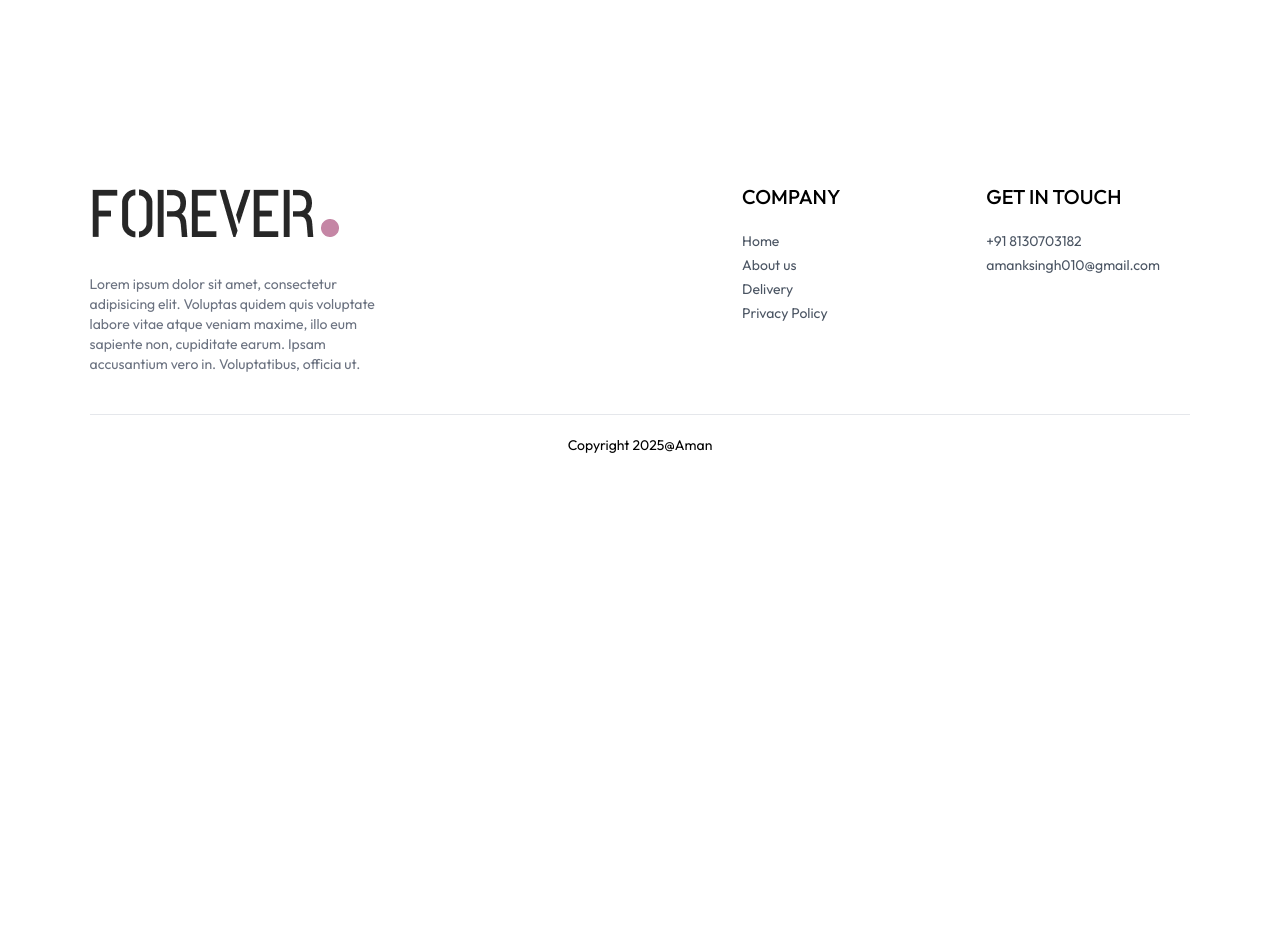
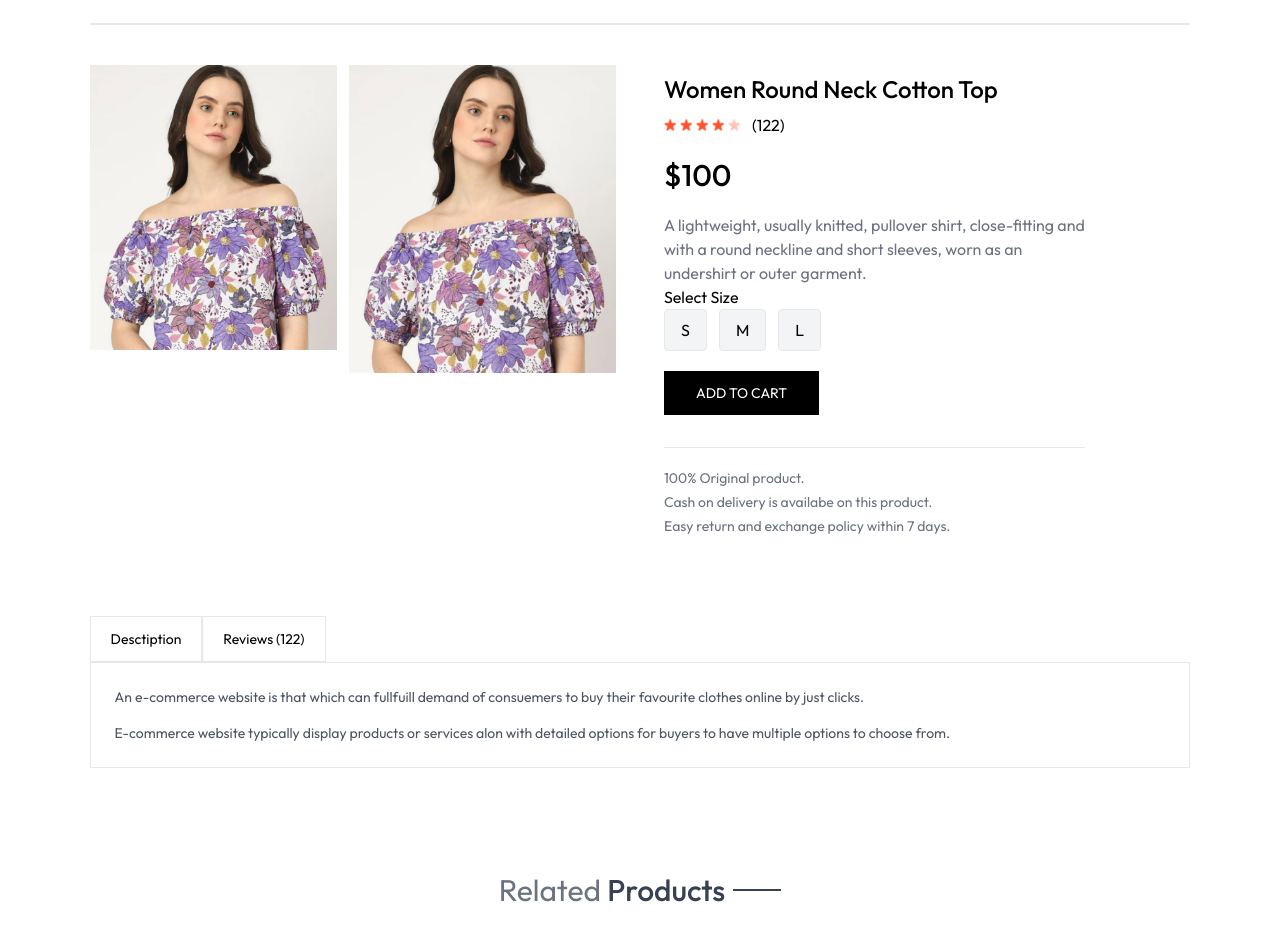
Before and after one commit to amank010/E-Commerce-App, a React (Vite) app in the folder frontend/: page /product/aaaaa in a window 1280 px wide. Shown: the part 58-984 px from the top of the page. Before the commit the page ends 800 px from the top, so only its background shows below. Built offline with nearby package versions, Linux system fonts and the light colour scheme.

Commit message:
product page

```diff
--- a/frontend/src/App.jsx
+++ b/frontend/src/App.jsx
@@ -12,10 +12,13 @@
 import Navbar from './components/Navbar'
 import Footer from './components/Footer'
 import SearchBar from './components/SearchBar'
+import { ToastContainer, toast } from 'react-toastify';
+
 
 const App = () => {
   return (
     <div className='px-4 sm:px-[5vw] md:px-[7vw] lg:px-9[9vw]'>
+      <ToastContainer />
       <Navbar/>
       <SearchBar/>
       <Routes>
--- a/frontend/src/components/Navbar.jsx
+++ b/frontend/src/components/Navbar.jsx
@@ -8,7 +8,7 @@
 
   const [visible, setVisible] = useState(false);
 
-  const {setShowSearch}= useContext(ShopContext);
+  const {setShowSearch, getCartCount}= useContext(ShopContext);
 
   //Toggle dark mode
   const toggleDarkMode=()=>{
@@ -54,7 +54,7 @@
         </div>
           <Link to='/cart' className='relative'>
               <img src={assets.cart_icon} className='w-5 min' alt="" />
-              <p className='absolute right-[-5px] bottom-[-5px] w-4 text-center leading-4 bg-black text-white aspect-square rounded-full text-[8px]'>10</p>
+              <p className='absolute right-[-5px] bottom-[-5px] w-4 text-center leading-4 bg-black text-white aspect-square rounded-full text-[8px]'>{getCartCount()}</p>
           </Link>
 
           <img onClick={()=>setVisible(true)} src={assets.menu_icon} className='w-5 cursor-pointer sm:hidden' alt="" />
--- a/frontend/src/components/ProductItem.jsx
+++ b/frontend/src/components/ProductItem.jsx
@@ -5,7 +5,7 @@
 const ProductItem = ({ id, image, name, price }) => {
   const { currency } = useContext(ShopContext);
   return (
-    <Link className='text-gray-700 cursor-pointer' to={' /product/${id}'}>
+    <Link className='text-gray-700 cursor-pointer' to={`/product/${id}`}>
       <div className=' overflow-hidden'>
         <img className='hover:scale-110 transition ease-in-out' src={image[0]} alt="" />
       </div>
--- /dev/null
+++ b/frontend/src/components/RelatedProducts.jsx
@@ -0,0 +1,43 @@
+import React, { useContext, useEffect, useState } from 'react'
+import { products } from '../assets/assets';
+import { ShopContext } from '../context/ShopContext';
+import Title from './Title';
+import ProductItem from './ProductItem';
+
+const RelatedProducts = ({category,subCategory}) => {
+
+    const {products}=useContext(ShopContext);
+    const [related,setRelated]=useState([]);
+
+    useEffect(()=>{
+
+        if(products.length>0){
+
+            let productsCopy=products.slice();
+            productsCopy=productsCopy.filter((item)=>category===item.category);
+            productsCopy=productsCopy.filter((item)=>subCategory===item.subCategory);
+
+            setRelated(productsCopy.slice(0,5));
+        }
+
+
+    },[products])
+
+  return (
+    <div className='my-24'>
+      <div className='text-center text-3xl py-2'>
+        <Title text1={'Related'} text2={'Products'} />
+      </div>
+      <div className='grid grid-cols-2 gap-4 gap-y-6 sm:grid-cols-3 md:grid-cols-4 lg:grid-cols-5'>
+        {related.map((item,index)=>(
+            <ProductItem key={index} id={item._id} price={item.price} image={item.image} />
+        ))
+
+        }
+
+      </div>
+    </div>
+  )
+}
+
+export default RelatedProducts
--- a/frontend/src/context/ShopContext.jsx
+++ b/frontend/src/context/ShopContext.jsx
@@ -1,5 +1,6 @@
-import { createContext, useState } from "react";
+import { createContext, use, useEffect, useState } from "react";
 import { products } from "../assets/assets";
+import { toast } from "react-toastify";
 
 export const ShopContext = createContext();
 
@@ -9,11 +10,55 @@
     const delivery_fee= 10;
     const [search,setSearch]=useState('');
     const [showSearch,setShowSearch]=useState(false);
+    const [cartItems,setCartItems]=useState({});
 
+    const addToCart=async(itemId,size)=>{
+        if(!size){
+            toast.error('Select product size!');
+            return;
+        }
+        let cartData=structuredClone(cartItems);
+
+        if(cartData[itemId]){
+            if(cartData[itemId][size]){
+                cartData[itemId][size]+=1;
+            }
+            else{
+                cartData[itemId][size]=1;
+            }
+        }
+        else{
+            cartData[itemId]={};
+            cartData[itemId][size]=1;
+        }
+        setCartItems(cartData);
+    }
+
+    const getCartCount=()=>{
+        let totalCount=0;
+        for(const items in cartItems){
+            for(const item in cartItems[items]){
+                try{
+                    if(cartItems[items][item]>0){
+                        totalCount += cartItems[items][item];
+                    }
+                }
+                catch (error){
+
+                }
+            }
+        }
+        return totalCount;
+    }
+
+
+    useEffect(()=>{
+        console.log(cartItems);
+    },[cartItems])
 
     const value ={
         products, currency, delivery_fee,
-        search, setSearch, showSearch, setShowSearch
+        search, setSearch, showSearch, setShowSearch, cartItems, addToCart, getCartCount
     }
     return(
         <ShopContext.Provider value={value}>
--- a/frontend/src/index.css
+++ b/frontend/src/index.css
@@ -17,6 +17,11 @@
     font-weight: 400;
     font-style: normal;
   }
+
+
+::-webkit-scrollbar{
+    display: none;
+}
 
 
 /* Light Mode (Default) */
--- a/frontend/src/pages/Collection.jsx
+++ b/frontend/src/pages/Collection.jsx
@@ -122,7 +122,7 @@
       {/* Map Products */}
         <div className='grid grid-cols-2 md:grid-cols-3 lg:grid-cols-4 gap-4 gap-y-6'>{
           filterProducts.map((item,index)=>(
-            <ProductItem key={index} name={item.name} id={item.id} image={item.image} price={item.price}/>
+            <ProductItem key={index} name={item.name} id={item._id} image={item.image} price={item.price}/>
           ))
           }
         </div>
--- a/frontend/src/pages/Product.jsx
+++ b/frontend/src/pages/Product.jsx
@@ -1,15 +1,100 @@
-import React from 'react'
-import { useParams } from 'react-router-dom'
+import React, { useContext, useEffect, useState } from "react";
+import { useParams } from "react-router-dom";
+import { ShopContext } from "../context/ShopContext";
+import { assets } from "../assets/assets";
+import RelatedProducts from "../components/RelatedProducts";
 
 const Product = () => {
+  const { productId } = useParams();
+  const { products,currency, addToCart } = useContext(ShopContext);
+  const [productData, setProductData] = useState(false);
+  const [image, setImage] = useState("");
+  const[size,SetSize]=useState('');
 
-  const {productId}= useParams();
+  const fetchProductData = async () => {
+    products.map((item) => {
+      if (item._id === productId) {
+        setProductData(item);
+        setImage(item.image[0]);
+        return null;
+      }
+    });
+  };
 
-  return (
-    <div>
+  useEffect(() => {
+    fetchProductData();
+  }, [productId, products]);
 
+  return productData? (
+    <div className="border-t-2 pt-10 translate-opacity ease-in duration-500 opacity-100">
+      {/* Product Data */}
+      <div className="flex gap-12 sm:gap-12 flex-col sm:flex-row">
+        {/* Product Images   */}
+        <div className="flex-1 flex flex-col-reverse gap-3 sm:flex-row">
+          <div className="flex sm:flex-col overflow-x-auto sm:overflow-y-scroll justify-between sm:justfiy-normal">
+            {productData.image.map((item, index) => (
+              <img
+                onClick={() => setImage(item)}
+                src={item}
+                key={index}
+                className="w-[24%] sm:w-full sm:mb-3 flex-shrink-0 cursor-pointer"
+              />
+            ))}
+          </div>
+          <div className="w-full sm:w-[80%]">
+            <img className="w-full h-auto" src={image} alt="" />
+          </div>
+        </div>
+
+        {/* Product info */}
+        <div className="flex-1">
+          <h1 className="font-medium text-2xl mt-2">{productData.name}</h1>
+            <div className="flex items-center gap-1 mt-2">
+              <img src={assets.star_icon} alt="" className="w-3 5" />
+              <img src={assets.star_icon} alt="" className="w-3 5" />
+              <img src={assets.star_icon} alt="" className="w-3 5" />
+              <img src={assets.star_icon} alt="" className="w-3 5" />
+              <img src={assets.star_dull_icon} alt="" className="w-3 5" />
+              <p className="pl-2">(122)</p>
+            </div>
+            <p className=" mt-5 text-3xl font-medium">{currency}{productData.price}</p>
+            <p className=" mt-5 text-gray-500 md:w-4/5">{productData.description}</p>
+            <div>
+              <p>Select Size</p>
+              <div className="flex gap-3">{
+                productData.sizes.map((item,index)=>(
+                  <button onClick={()=>SetSize(item)} className={` border rounded py-2 px-4 bg-gray-100 ${item===size ? ' ease-in duration-300 bg-orange-500 text-white' : ""} `} key={index}>{item}</button>
+                ))
+                }
+              </div>
+            </div>
+            <button onClick={()=>addToCart(productData._id,size)} className="mt-5 bg-black text-white py-3 px-8 text-sm active:bg-orange-500">ADD TO CART</button>
+            <hr className="mt-8 sm:w-4/5" />
+            <div className="flex flex-col gap-1 mt-5 text-gray-500 text-sm">
+            <p>100% Original product.</p>
+            <p>Cash on delivery is availabe on this product.</p>
+            <p>Easy return and exchange policy within 7 days.</p>
+            </div>
+        </div>
+      </div>
+      {/*----------------- Description and review section----------------- */}
+       <div className="mt-20">
+        {/* upper boxes */}
+        <div className="flex">
+                <p className="border px-5 py-3 text-sm">Desctiption</p>
+                <p className="border px-5 py-3 text-sm">Reviews (122) </p>
+        </div>
+
+        {/* below boxes descrptions */}
+        <div className="border text-gray-600 flex flex-col gap-4 px-6 py-6 text-sm">
+                <p>An e-commerce website is that which can fullfuill demand of consuemers to buy their favourite clothes online by just clicks.</p>
+                <p>E-commerce website typically display products or services alon with detailed options for buyers to have multiple options to choose from.</p>
+        </div>
+       </div>
+       {/*------------------ Display related products------------- */}
+       <RelatedProducts category={productData.category} subCategory={productData.subCategory}/>
     </div>
-  )
-}
+  ) : <div className=" opacity-0"></div>
+};
 
-export default Product
+export default Product;
```
